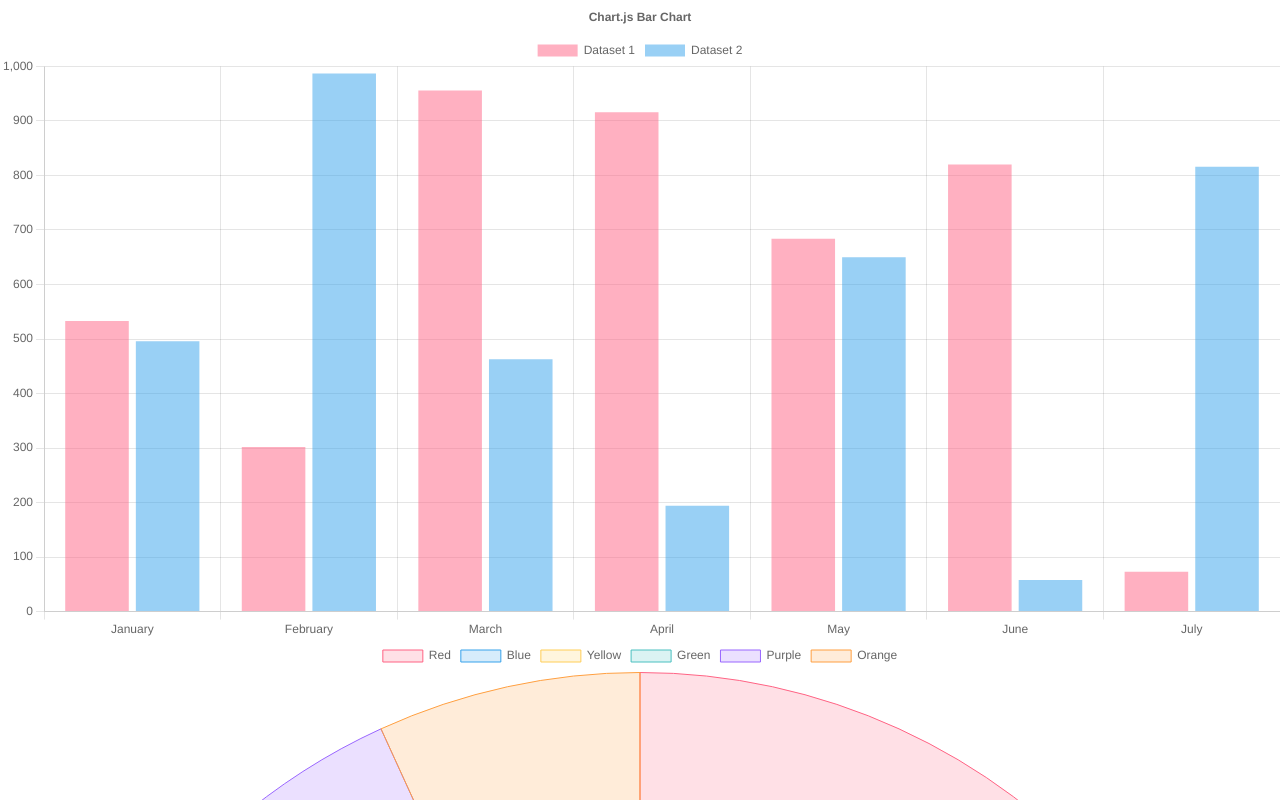
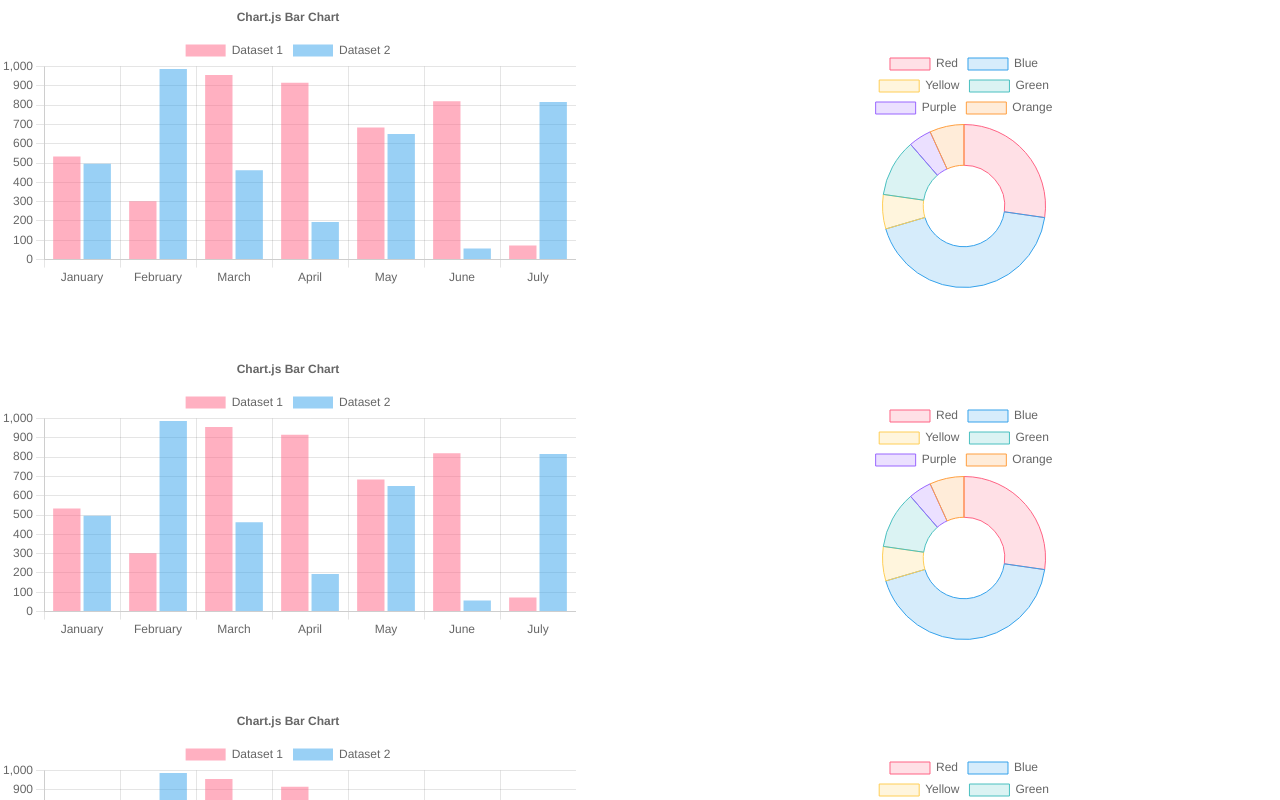
Before and after one commit to EthanLiu1230/draft-chartjs, a React (Vite) app: page / in a window 1280 px wide. Shown: the top 800 px of the page. Built offline with nearby package versions, Linux system fonts and the light colour scheme.

Commit message:
Done layout

```diff
--- a/src/App.tsx
+++ b/src/App.tsx
@@ -1,11 +1,5 @@
-import { BarChart } from "./BarChart.tsx";
-import { DoughnutChart } from "./DoughnutChart.tsx";
+import { TwoColumnGrid } from "./TwoColumnGrid.tsx";
 
 export default function App() {
-  return (
-    <div>
-      <BarChart />
-      <DoughnutChart />
-    </div>
-  );
+  return <TwoColumnGrid />;
 }
--- /dev/null
+++ b/src/TwoColumnGrid.tsx
@@ -0,0 +1,21 @@
+import { BarChart } from "./BarChart.tsx";
+import { DoughnutChart } from "./DoughnutChart.tsx";
+
+export function TwoColumnGrid() {
+  return (
+    <div className="container mx-auto">
+      <div className="grid grid-cols-1 justify-items-center items-end gap-x-4 gap-y-16 lg:grid-cols-2">
+        {[1, 2, 3, 4, 5].map(() => (
+          <>
+            <div className="justify-self-stretch h-72">
+              <BarChart />
+            </div>
+            <div className="h-60">
+              <DoughnutChart />
+            </div>
+          </>
+        ))}
+      </div>
+    </div>
+  );
+}
```
